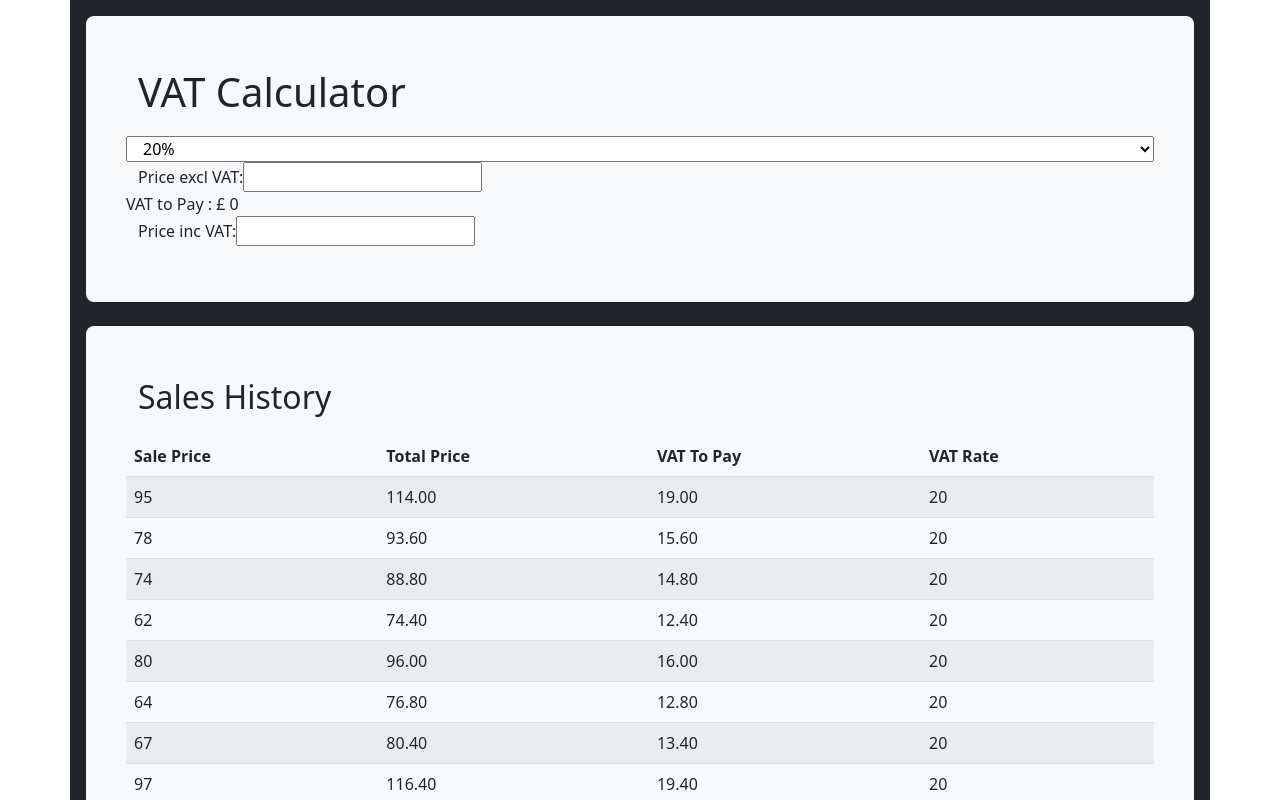
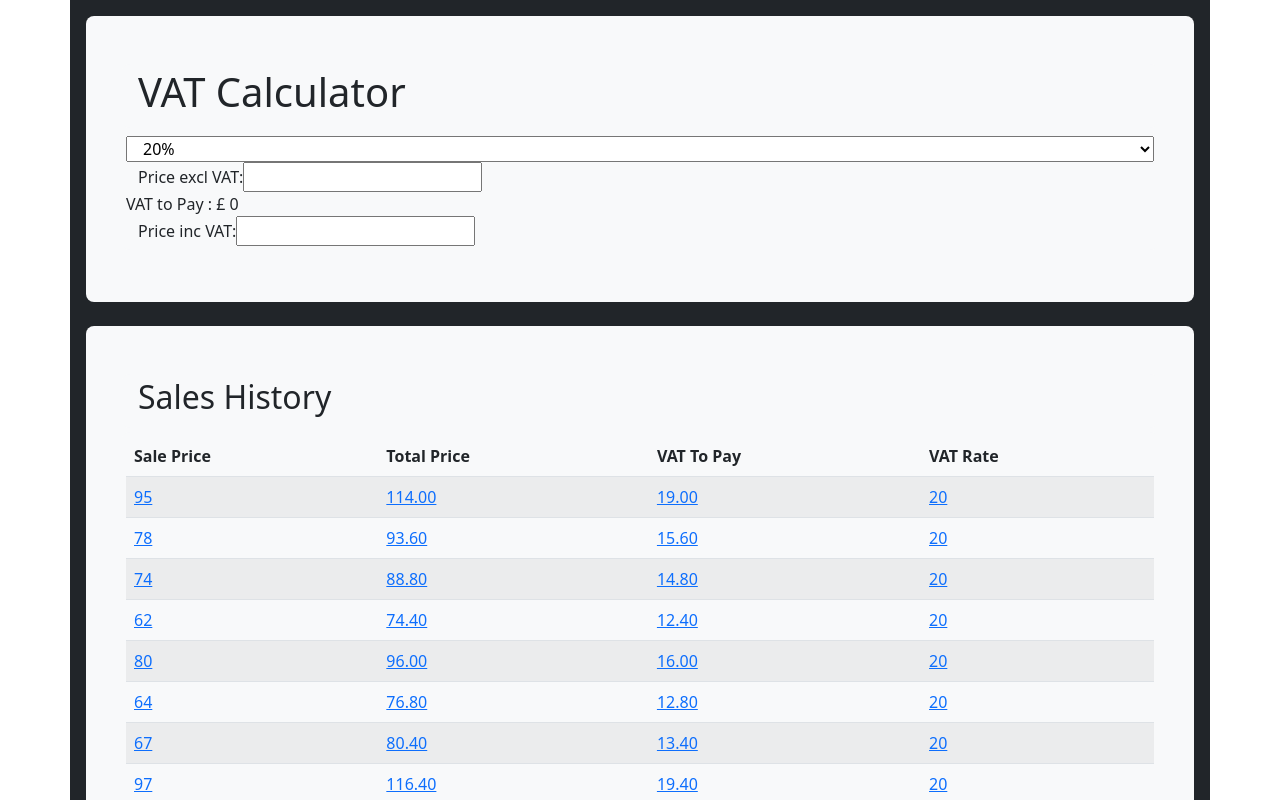
Before and after one commit to squinteye1/react-training, a React (Create React App) app: page /sales in a window 1280 px wide. Shown: the top 800 px of the page. Built offline with nearby package versions, Linux system fonts and the light colour scheme.

Commit message:
adding in routing

```diff
--- a/src/components/Sale.jsx
+++ b/src/components/Sale.jsx
@@ -1,14 +1,23 @@
 import React from "react";
 import PropTypes from "prop-types";
 import SaleItem from "./SaleItem.model";
+import { Link } from "react-router-dom";
 
 const Sale = ({ saleItem }) => {
   return (
     <tr>
-      <td>{saleItem.salePrice}</td>
-      <td>{saleItem.totalPrice}</td>
-      <td>{saleItem.vatToPay}</td>
-      <td>{saleItem.vatRate}</td>
+      <td>
+        <Link to="/">{saleItem.salePrice}</Link>
+      </td>
+      <td>
+        <Link to="/">{saleItem.totalPrice}</Link>
+      </td>
+      <td>
+        <Link to="/">{saleItem.vatToPay}</Link>
+      </td>
+      <td>
+        <Link to="/">{saleItem.vatRate}</Link>
+      </td>
     </tr>
   );
 };
```
